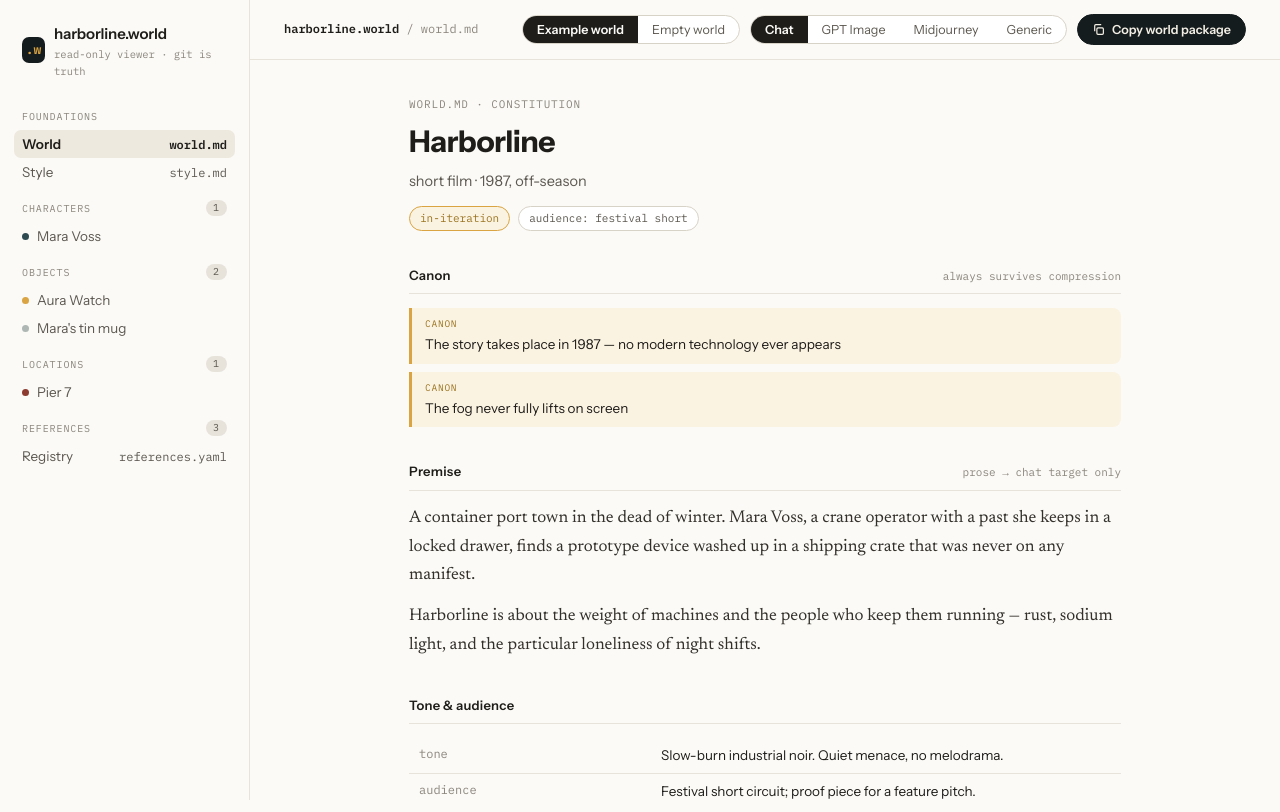
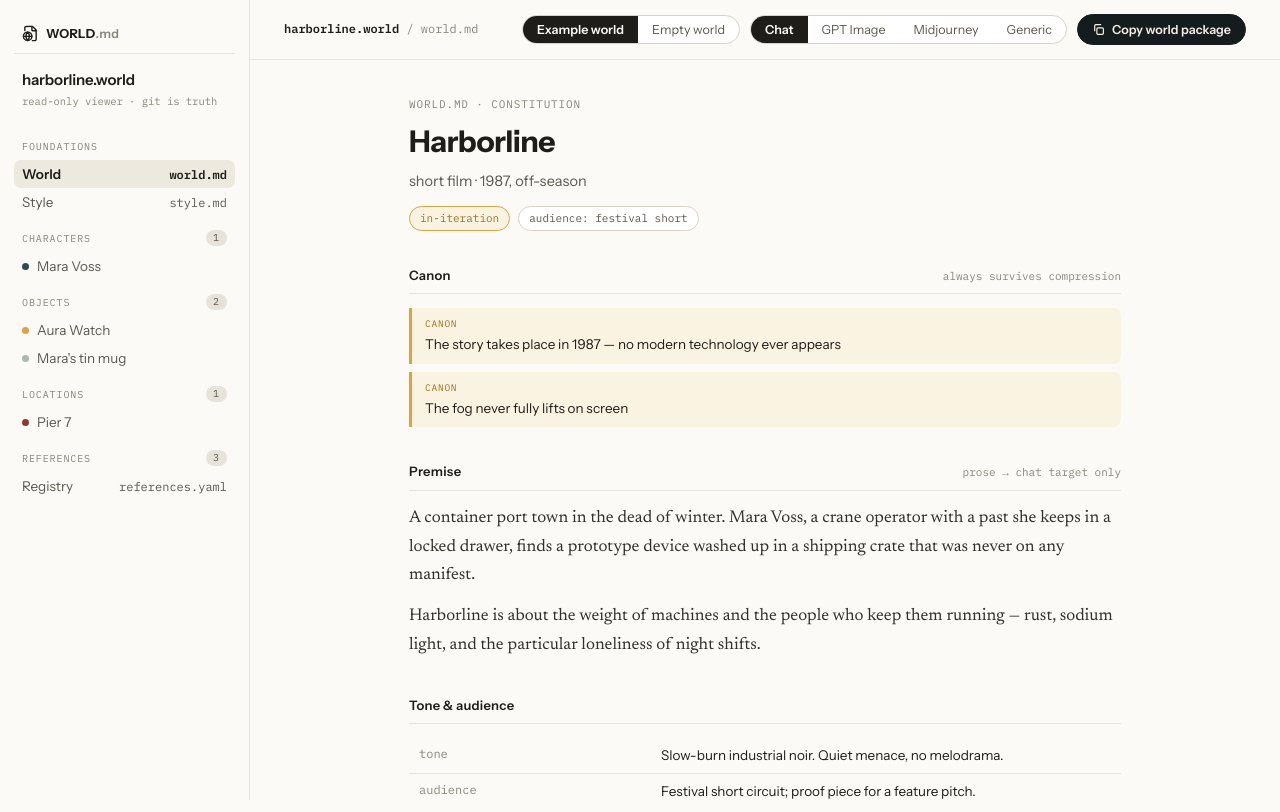
Before and after one commit to jydesign/world.md, a website: page viewer/world-viewer-prototype.html in a window 1280 px wide. Shown: the top 812 px of the page. Drawn offline with Linux system fonts and the light colour scheme.

Commit message:
Sidebar brand lockup: WORLD.md icon + wordmark above project name
Replaces the '.w' chip with a lockup row — the custom globe/file-box icon
(adapted from lucide.dev, strokes switched to currentColor) beside a
WORLD.md wordmark, hairline rule below, project name beneath. Icon source
saved as viewer/world-md-icon.svg.

Co-Authored-By: Claude Fable 5 <noreply@anthropic.com>

```diff
--- a/viewer/world-viewer-prototype.html
+++ b/viewer/world-viewer-prototype.html
@@ -31,8 +31,11 @@
 
   /* ---------- sidebar ---------- */
   .side{border-right:1px solid var(--line);padding:20px 14px 32px;position:sticky;top:0;height:100vh;overflow-y:auto;background:var(--paper)}
+  .lockup{display:flex;align-items:center;gap:7px;padding:4px 8px 10px;margin-bottom:12px;border-bottom:1px solid var(--line);color:var(--ink)}
+  .lockup svg{width:17px;height:17px;flex:none}
+  .lockup b{font-size:12.5px;font-weight:700;letter-spacing:.02em}
+  .lockup b span{color:var(--ink-3);font-weight:600}
   .brand{display:flex;align-items:center;gap:9px;padding:2px 8px 16px}
-  .brand .mark{width:26px;height:26px;border-radius:7px;background:var(--w-night);display:grid;place-items:center;color:var(--w-amber);font-family:var(--mono);font-size:13px;font-weight:600}
   .brand b{font-weight:600;letter-spacing:-.01em}
   .brand span{font-family:var(--mono);font-size:10.5px;color:var(--ink-3);display:block;margin-top:1px}
   .grp{margin-top:14px}
@@ -423,7 +426,8 @@ function emptySlot(label,page){
 }
 function renderSidebar(){
   const A=(t,id)=>PAGE.type===t&&(id===undefined||PAGE.id===id);
-  let h=`<div class="brand"><div class="mark">.w</div><div><b>${MODE==='example'?'harborline':'untitled'}.world</b><span>read-only viewer · git is truth</span></div></div>`;
+  let h=`<div class="lockup"><svg viewBox="0 0 24 24" fill="none" xmlns="http://www.w3.org/2000/svg" aria-hidden="true"><path d="M14 2V7C14 7.26522 14.1054 7.51957 14.2929 7.70711C14.4804 7.89464 14.7348 8 15 8H20" stroke="currentColor" stroke-width="2" stroke-linecap="round" stroke-linejoin="round"/><path d="M14.692 22H18C18.5304 22 19.0391 21.7893 19.4142 21.4142C19.7893 21.0391 20 20.5304 20 20V8C20.0008 7.68311 19.9388 7.3692 19.8176 7.07639C19.6964 6.78358 19.5185 6.51767 19.294 6.294L15.706 2.706C15.4823 2.48152 15.2164 2.30356 14.9236 2.18238C14.6308 2.06121 14.3169 1.99922 14 2H6C5.46957 2 4.96086 2.21071 4.58579 2.58579C4.21071 2.96086 4 3.46957 4 4V7.804" stroke="currentColor" stroke-width="2" stroke-linecap="round" stroke-linejoin="round"/><path d="M8 22C11.3137 22 14 19.3137 14 16C14 12.6863 11.3137 10 8 10C4.68629 10 2 12.6863 2 16C2 19.3137 4.68629 22 8 22Z" stroke="currentColor" stroke-width="2" stroke-linecap="round" stroke-linejoin="round"/><path d="M5.6 16C5.6 13.766 6.45934 11.6177 8 10C9.54066 11.6177 10.4 13.766 10.4 16C10.4 18.234 9.54066 20.3823 8 22C6.45934 20.3823 5.6 18.234 5.6 16Z" stroke="currentColor" stroke-width="2" stroke-linecap="round" stroke-linejoin="round"/><path d="M2 16H14" stroke="currentColor" stroke-width="2" stroke-linecap="round" stroke-linejoin="round"/></svg><b>WORLD<span>.md</span></b></div>`;
+  h+=`<div class="brand"><div><b>${MODE==='example'?'harborline':'untitled'}.world</b><span>read-only viewer · git is truth</span></div></div>`;
   if(MODE==='example'){
     h+=`<div class="grp"><div class="grp-label">Foundations</div>
       ${navBtn('World','world.md',{type:'world'},null,A('world'))}
```
Also changed, not shown: viewer/world-md-icon.svg (added).
